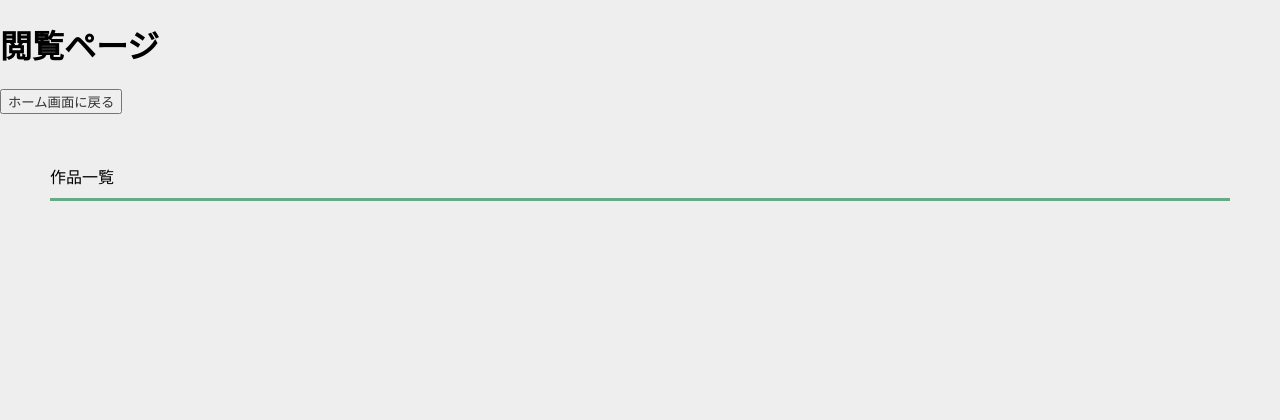
After one commit to s1f10210231/chatgpt, a Django app: page /browse/ in a window 1280 px wide. The commit adds this page. Shown: the top 420 px of the page. Run offline with Django 4.2, Linux system fonts and the light colour scheme.

Commit message:
browse途中

```diff
--- /dev/null
+++ b/story_app/templates/story_app/browse.html
@@ -0,0 +1,22 @@
+{% load static %}
+<!DOCTYPE html>
+<html>
+  <head>
+    <title>閲覧</title>
+    <meta charset="UTF-8">
+    <link rel="stylesheet" href="{% static 'story_app/css/index.css' %}">
+    <link rel="stylesheet" href="{% static 'story_app/css/contents.css' %}">
+  </head>
+  <body>
+    <h1>閲覧ページ</h1>
+    <button><a href="{% url 'story_app:index'%}">ホーム画面に戻る</a></button>
+
+    <br>
+
+    <div class="main">
+      <div class="show-contents">
+          <p class="show">作品一覧</p>
+          </div>
+      </div>
+  </body>
+</html>
--- a/story_app/templates/story_app/index.html
+++ b/story_app/templates/story_app/index.html
@@ -21,7 +21,7 @@
             <div class="header-list">
                 <ul>
                     <li class="header-list-item"><a href="#">マイページ</a></li>
-                    <li class="header-list-item"><a href="#">閲覧</a></li>
+                    <li class="header-list-item"><a href="{% url 'story_app:browse'%}">閲覧</a></li>
                     <li class="header-list-item"><a href="{% url 'story_app:create'%}">作成</a></li>
                 </ul>
             </div>
--- a/story_app/urls.py
+++ b/story_app/urls.py
@@ -9,5 +9,5 @@ app_name = 'story_app'
 urlpatterns = [
     path('',views.index,name='index'),
     path('create/',views.create,name='create'),
-
+    path('browse/',views.browse,name='browse')
 ]
--- a/story_app/views.py
+++ b/story_app/views.py
@@ -93,3 +93,6 @@ def create(request):
     else:
         content = {"novels": Novel.objects.all()}
         return render(request, 'story_app/create.html', content)
+
+def browse(request):
+    return render(request, "story_app/browse.html")
```
Also changed, not shown: story_app/templates/story_app/edit.html (deleted).
